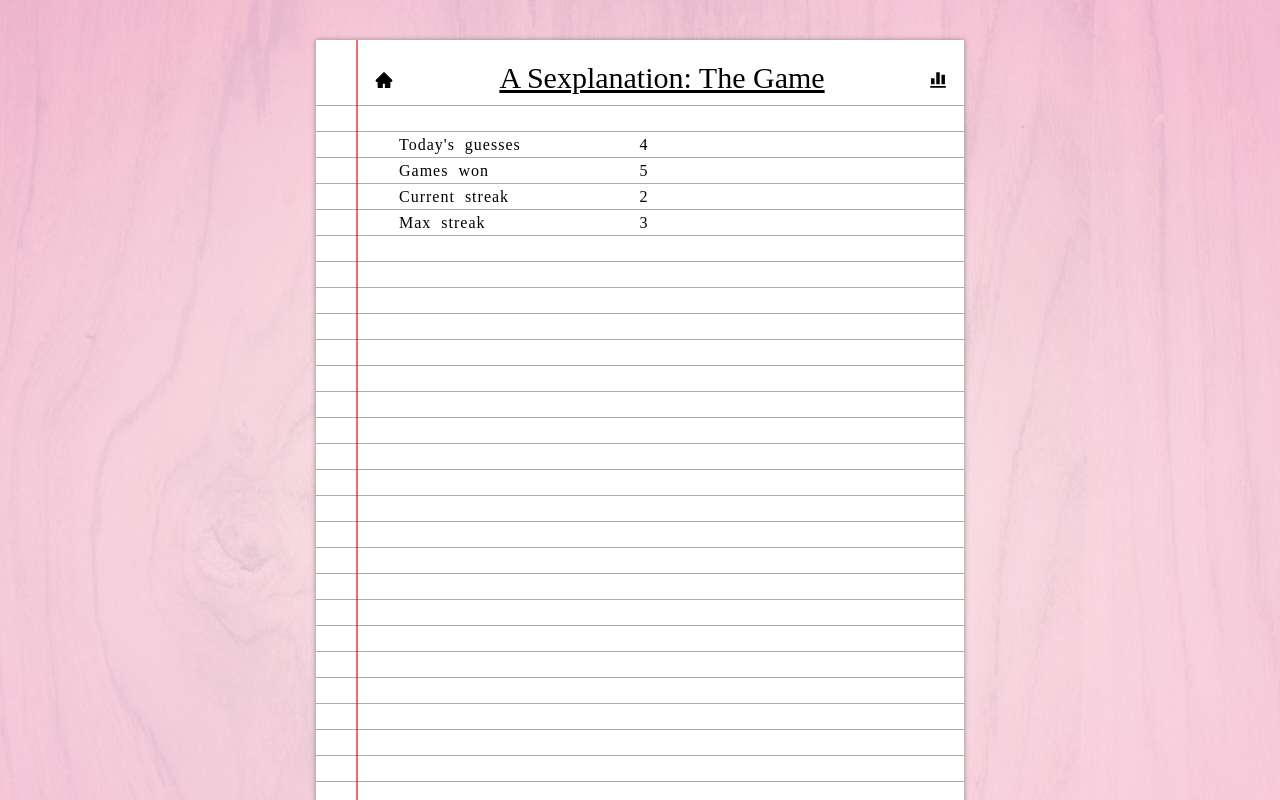
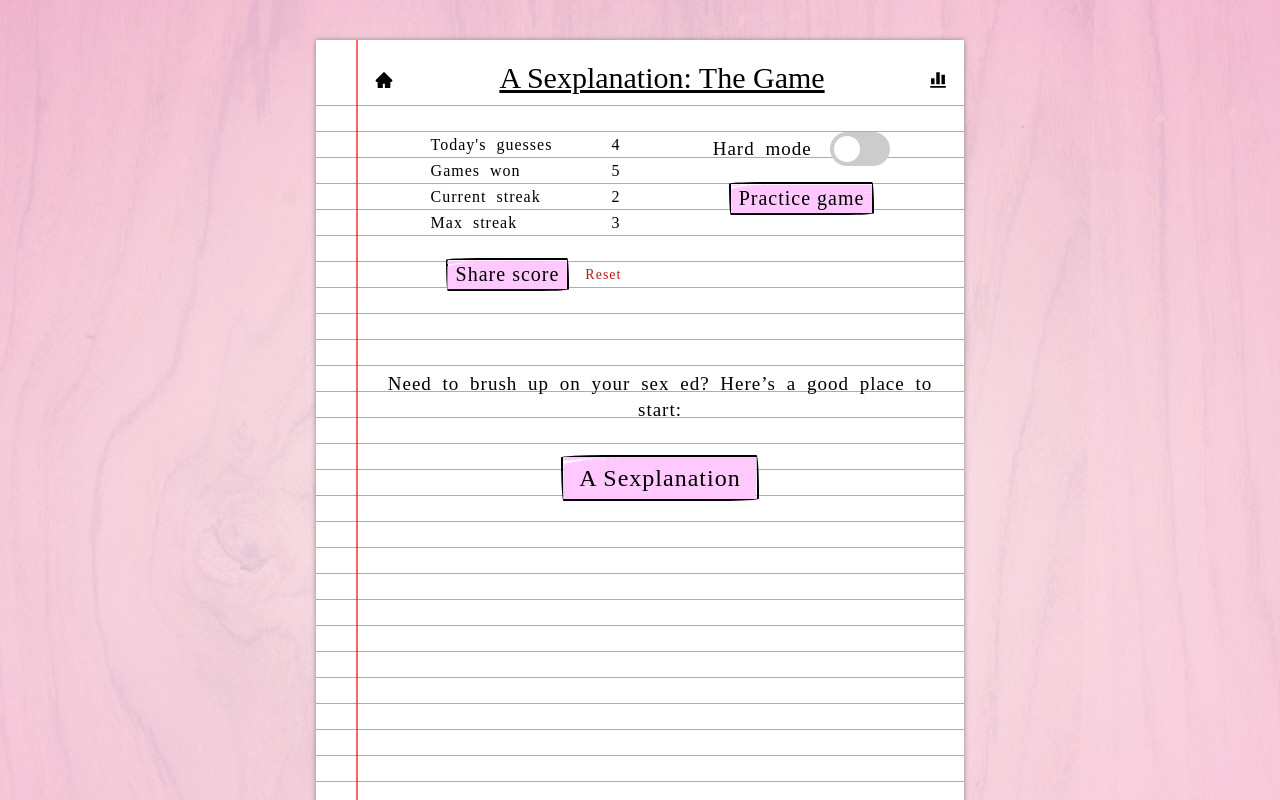
Before and after one commit to the-abe-train/sexplanation-game, a React (Create React App) app: page /stats in a window 1280 px wide. Shown: the top 800 px of the page. Built offline with nearby package versions, Linux system fonts and the light colour scheme.

Commit message:
Added TODOs and styling to Stats

```diff
--- a/src/componenets/Button.tsx
+++ b/src/componenets/Button.tsx
@@ -1,7 +1,7 @@
 import styles from "../styles/button.module.css";
 
 type Props = {
-  text: string;
+  children: string;
   colour: string;
   inverted: boolean;
   size: "small" | "large";
@@ -12,7 +12,7 @@
 const { button, buttonSmall, bg, bgInverted, centred, disabled } = styles;
 
 export default function Button({
-  text,
+  children,
   colour,
   inverted,
   size,
@@ -25,12 +25,12 @@
       disabled={disabled}
       onClick={fn}
     >
-      <span>{text}</span>
+      <span>{children}</span>
       <div
         className={inverted ? bgInverted : bg}
         style={{ backgroundColor: colour }}
       >
-        <span className={centred}>{text}</span>
+        <span className={centred}>{children}</span>
       </div>
     </button>
   );
--- a/src/componenets/Doodles.tsx
+++ b/src/componenets/Doodles.tsx
@@ -3,11 +3,13 @@
 import useInterval from "../hooks/useInterval";
 import styles from "../styles/transition.module.css";
 
+// TODO revisit drawing the doodles instead of fading
+
 export default function Doodles({ children }: any) {
   const [doodles, setDoodles] = useState<string[]>([]);
   const [count, setCount] = useState(1);
 
-  useInterval(() => setCount(count + 1), 3000);
+  useInterval(() => setCount(count + 1), 2000);
 
   useEffect(() => {
     const paths = data.map((p) => p.path);
--- /dev/null
+++ b/src/componenets/Switch.tsx
@@ -0,0 +1,28 @@
+import { useState } from "react";
+import styles from "../styles/switch.module.css";
+
+const { switcher, slider } = styles;
+
+export default function Switch() {
+  const [on, setOn] = useState(false);
+  function toggle() {
+    console.log("toggle");
+    setOn(!on);
+  }
+  // TODO fix a11y focusing
+  return (
+    <form action="" className="w-full flex justify-between items-center">
+      <label htmlFor="hard-mode">Hard mode</label>
+      <div className={switcher} onClick={toggle}>
+        <input
+          name="hard-mode"
+          type="checkbox"
+          checked={on}
+          onChange={(e) => setOn(e.target.checked)}
+          className="w-full h-full"
+        />
+        <span className={slider}></span>
+      </div>
+    </form>
+  );
+}
--- a/src/pages/Game.tsx
+++ b/src/pages/Game.tsx
@@ -13,10 +13,10 @@
 
 // const parts: Part[] = untypedParts;
 
-// TODO remove diagram labels on mobile and rely on highlights instead
 // TODO change labels from PNGs to SVGs
 // TODO I want to be able to click on labels to highlight the parts.
 // This can be done with SVGs and pointer event CSS
+// TODO add a dropdown for the guesser
 
 export default function Game() {
   const [guessName, setGuessName] = useState("");
@@ -75,12 +75,19 @@
   function ButtonSwitch({ win }: { win: string }) {
     if (!win) {
       return (
-        <Button text="Enter" colour="pink" inverted={false} size="small" />
+        <Button
+          children="Enter"
+          colour="#FFC8FF"
+          inverted={false}
+          size="small"
+        />
       );
     }
     return (
       <Link to="/stats">
-        <Button text="Share" colour="#90ee90" inverted={false} size="small" />
+        <Button colour="#90ee90" inverted={false} size="small">
+          Share
+        </Button>
       </Link>
     );
   }
@@ -115,8 +122,9 @@
         />
         <BrowserView>
           {guesses.length >= 1 &&
-            guesses.map(({ name }) => {
-              if (name in labels) {
+            guesses
+              .filter(({ name }) => name in labels)
+              .map(({ name }) => {
                 return (
                   <img
                     key={name}
@@ -126,8 +134,7 @@
                     style={{ filter: "contrast(20%)" }}
                   />
                 );
-              }
-            })}
+              })}
         </BrowserView>
         <img
           src={highlights[highlight]}
@@ -141,7 +148,7 @@
             onClick={() => setFemale(true)}
             style={{
               fontWeight: female ? "bold" : "",
-              color: female ? "orange" : "",
+              color: female ? "#DA9100" : "",
               cursor: "pointer",
             }}
           >
--- a/src/pages/Intro.tsx
+++ b/src/pages/Intro.tsx
@@ -4,6 +4,8 @@
 import Doodles from "../componenets/Doodles";
 import styles from "../styles/transition.module.css";
 import { answer } from "../util/answer";
+
+// TODO put the clue in a box. Maybe make it into a component?
 
 export default function Intro() {
   const [reveal, setReveal] = useState(false);
@@ -17,12 +19,13 @@
         {!reveal && (
           <div className="mx-auto block w-fit my-8">
             <Button
-              colour="pink"
+              colour="#FFC8FF"
               size="large"
-              text="Reveal game"
               inverted={false}
               fn={() => setReveal(true)}
-            />
+            >
+              Reveal game
+            </Button>
           </div>
         )}
       </section>
@@ -44,8 +47,8 @@
             <div className="flex justify-center space-x-6 mt-2">
               <Link to="/game">
                 <Button
-                  text={"Play!"}
-                  colour={"#ccccff"}
+                  children="Play!"
+                  colour="#FFC8FF"
                   inverted={false}
                   size="large"
                 />
--- a/src/pages/Stats.tsx
+++ b/src/pages/Stats.tsx
@@ -1,3 +1,6 @@
+import Button from "../componenets/Button";
+import Switch from "../componenets/Switch";
+
 const data = [
   { name: "Today's guesses", value: 4 },
   { name: "Games won", value: 5 },
@@ -5,22 +8,67 @@
   { name: "Max streak", value: 3 },
 ];
 
+// TODO design and code Stats page
+// TODO set up localstorage score tracking
+
 export default function Stats() {
   return (
-    <div className="m-line-height">
-      {/* <h2 className="text-2xl">Statistics</h2> */}
-      <table className="text-base table-auto w-1/2">
+    <main className="mt-line-height mx-3">
+      <section className="flex items-start justify-around w-full">
+        <div className="flex flex-col justify-center w-fit">
+          <table className="text-base table-auto w-full">
             <tbody>
               {data.map(({ name, value }) => {
                 return (
                   <tr key={name} className="h-line-height">
                     <td>{name}</td>
-                <td>{value}</td>
+                    <td className="text-right">{value}</td>
                   </tr>
                 );
               })}
             </tbody>
           </table>
+          <div className="flex mt-[22px] items-center">
+            <Button
+              colour="#FFC8FF"
+              size="small"
+              inverted={false}
+              fn={() => console.log(true)}
+            >
+              Share score
+            </Button>
+            <button className="text-left text-sm hover:shadow-none text-red-700">
+              Reset
+            </button>
           </div>
+        </div>
+        <div className="flex flex-col justify-center w-fit">
+          <Switch />
+          <div className="flex mt-4">
+            <Button
+              colour="#FFC8FF"
+              size="small"
+              inverted={false}
+              fn={() => console.log(true)}
+            >
+              Practice game
+            </Button>
+          </div>
+        </div>
+      </section>
+      <section className="mt-20 flex flex-col justify-center space-y-8">
+        <p className="text-center">
+          Need to brush up on your sex ed? Here’s a good place to start:
+        </p>
+        <Button
+          colour="#FFC8FF"
+          size="large"
+          inverted={false}
+          fn={() => console.log(true)}
+        >
+          A Sexplanation
+        </Button>
+      </section>
+    </main>
   );
 }
--- /dev/null
+++ b/src/styles/switch.module.css
@@ -0,0 +1,55 @@
+/* The switcher - the box around the slider */
+.switcher {
+  position: relative;
+  display: inline-block;
+  width: 60px;
+  height: 34px;
+}
+
+/* Hide default HTML checkbox */
+.switcher input {
+  opacity: 0;
+  width: 0;
+  height: 0;
+}
+
+/* The slider */
+.slider {
+  position: absolute;
+  cursor: pointer;
+  top: 0;
+  left: 0;
+  right: 0;
+  bottom: 0;
+  background-color: #ccc;
+  -webkit-transition: 0.4s;
+  transition: 0.4s;
+  border-radius: 34px;
+}
+
+.slider:before {
+  position: absolute;
+  content: "";
+  height: 26px;
+  width: 26px;
+  left: 4px;
+  bottom: 4px;
+  background-color: white;
+  -webkit-transition: 0.4s;
+  transition: 0.4s;
+  border-radius: 50%;
+}
+
+input:checked + .slider {
+  background-color: #da9100;
+}
+
+input:focus + .slider {
+  box-shadow: 0 0 1px #2196f3;
+}
+
+input:checked + .slider:before {
+  -webkit-transform: translateX(26px);
+  -ms-transform: translateX(26px);
+  transform: translateX(26px);
+}
```
Lines whose indentation alone changed are shown as unchanged.
